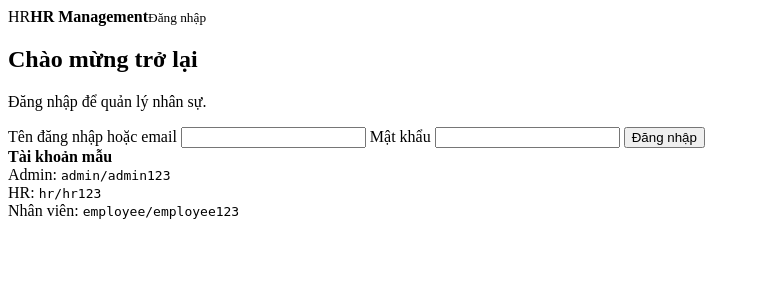
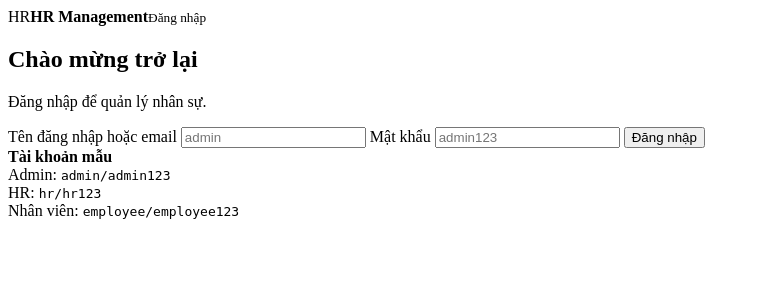
Before and after one commit to hoanghiepp/Duanthicuoikiweb, a PHP site: template app/views/auth/login.php in a window 1280 px wide. Shown: the top 300 px of the page, without its empty margins (0-760 px from the left). Run offline with PHP 8.4, Linux system fonts and the light colour scheme; the template is opened without the code that fills it, so the values that code supplies are empty.

Commit message:
thêm Placeholder cho Label

```diff
--- a/app/views/auth/login.php
+++ b/app/views/auth/login.php
@@ -1,13 +1,13 @@
-<section class='auth-page'>
-    <form action="<?= app_url(['page'=>'login'])?>" class="auth-card" mathor='post'>
+<section class="auth-page">
+    <form action="<?= app_url(['page'=>'login'])?>" class="auth-card" mathor="post">
          <?= csrl_field() ?>
-         <div class='brand big'><span class='brand-icon'>HR</span><span><strong>HR Management</strong><small>Đăng nhập</small></span></div>
+         <div class="brand big"><span class="brand-icon">HR</span><span><strong>HR Management</strong><small>Đăng nhập</small></span></div>
          <h1>Chào mừng trở lại</h1>
          <p>Đăng nhập để quản lý nhân sự.</p>
          <?php foreach (['success','danger','warning'] as $type): if ($msg = flash($type)): ?><div class="alert alert-<?= $type ?>"><?= $msg ?></div><?php endif; endforeach; ?>
-         <label>Tên đăng nhập hoặc email <input name = 'username' required ></label>
-         <label>Mật khẩu <input type='password' name = 'password' required ></label>
-         <button class='btn btn-primary full'>Đăng nhập</button>
+         <label>Tên đăng nhập hoặc email <input name = "username" required placeholder="admin"></label>
+         <label>Mật khẩu <input type="password" name = "password" required placeholder="admin123"></label>
+         <button class="btn btn-primary full">Đăng nhập</button>
          <div class="demo-box"><b>Tài khoản mẫu</b><br>Admin: <code>admin/admin123</code><br>HR: <code>hr/hr123</code><br>Nhân viên: <code>employee/employee123</code></div>
     </form>
 </section>
```
